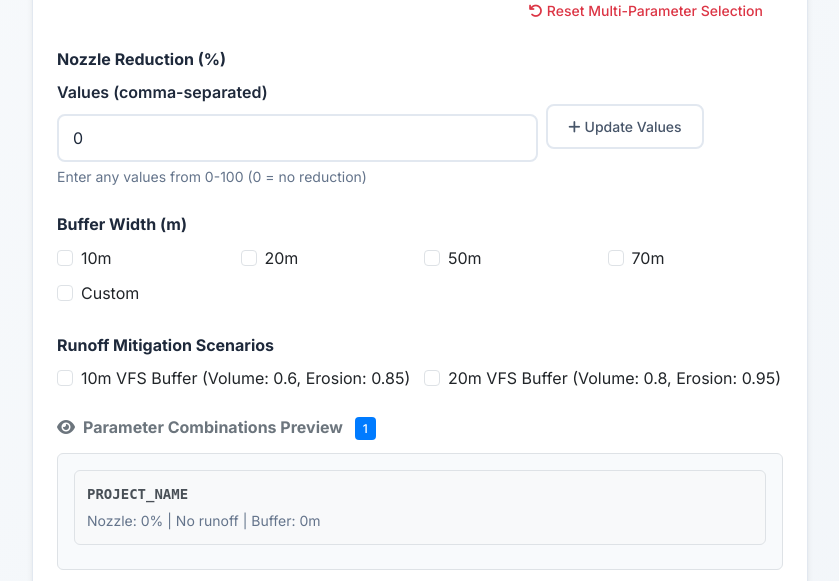
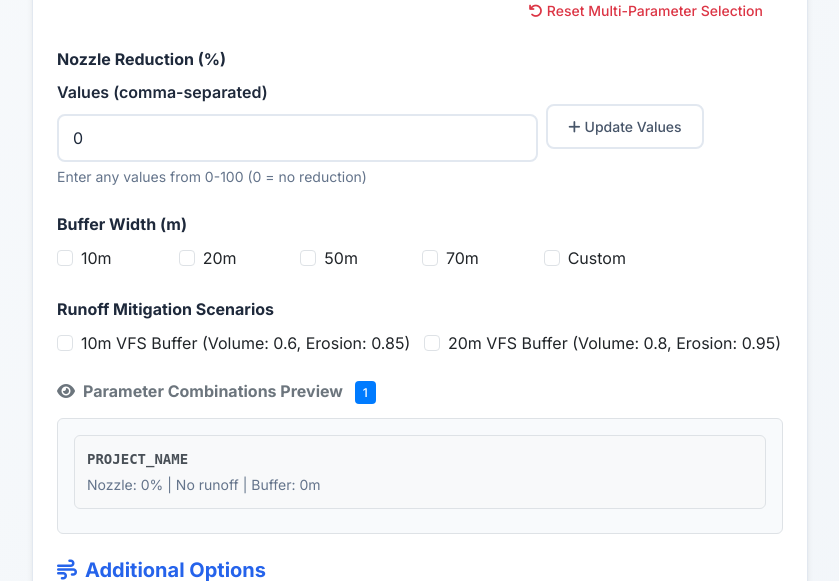
Before and after one commit to dgl321/swan-tool, a Flask app: template templates/configure.html in a window 1280 px wide. Shown: the part 725-1306 px from the top of the page, without its empty margins (20-859 px from the left). Run offline with Flask 3, Linux system fonts and the light colour scheme; the template is opened without the code that fills it, so the values that code supplies are empty.

Commit message:
Checkbox spacing fix

```diff
--- a/templates/configure.html
+++ b/templates/configure.html
@@ -165,36 +165,36 @@
                         <!-- Buffer Width Selection -->
                         <div class="mb-4">
                             <label class="form-label fw-bold">Buffer Width (m)</label>
-                            <div class="row g-2 mb-3">
-                                <div class="col-md-3">
+                            <div class="row g-1 mb-3">
+                                <div class="col-md-2">
                                     <div class="form-check">
                                         <input class="form-check-input buffer-checkbox" type="checkbox" id="buffer_10"
                                             value="10">
                                         <label class="form-check-label" for="buffer_10">10m</label>
                                     </div>
                                 </div>
-                                <div class="col-md-3">
+                                <div class="col-md-2">
                                     <div class="form-check">
                                         <input class="form-check-input buffer-checkbox" type="checkbox" id="buffer_20"
                                             value="20">
                                         <label class="form-check-label" for="buffer_20">20m</label>
                                     </div>
                                 </div>
-                                <div class="col-md-3">
+                                <div class="col-md-2">
                                     <div class="form-check">
                                         <input class="form-check-input buffer-checkbox" type="checkbox" id="buffer_50"
                                             value="50">
                                         <label class="form-check-label" for="buffer_50">50m</label>
                                     </div>
                                 </div>
-                                <div class="col-md-3">
+                                <div class="col-md-2">
                                     <div class="form-check">
                                         <input class="form-check-input buffer-checkbox" type="checkbox" id="buffer_70"
                                             value="70">
                                         <label class="form-check-label" for="buffer_70">70m</label>
                                     </div>
                                 </div>
-                                <div class="col-md-3">
+                                <div class="col-md-2">
                                     <div class="form-check">
                                         <input class="form-check-input" type="checkbox" id="buffer_custom_checkbox">
                                         <label class="form-check-label" for="buffer_custom_checkbox">Custom</label>
```
